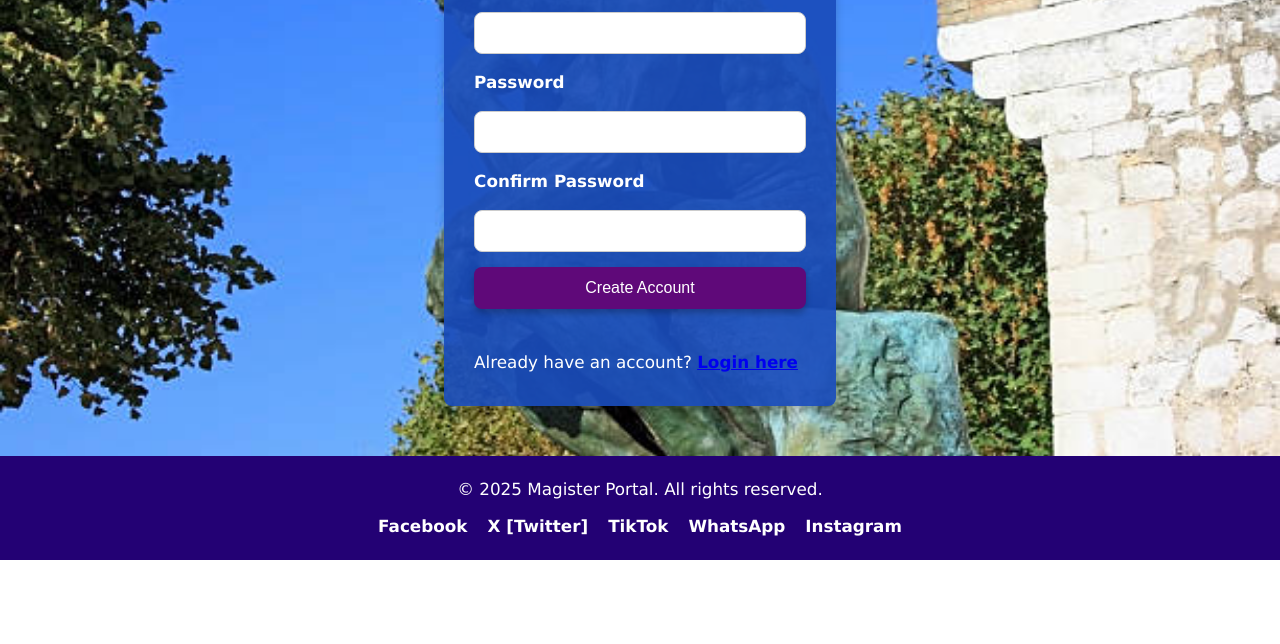
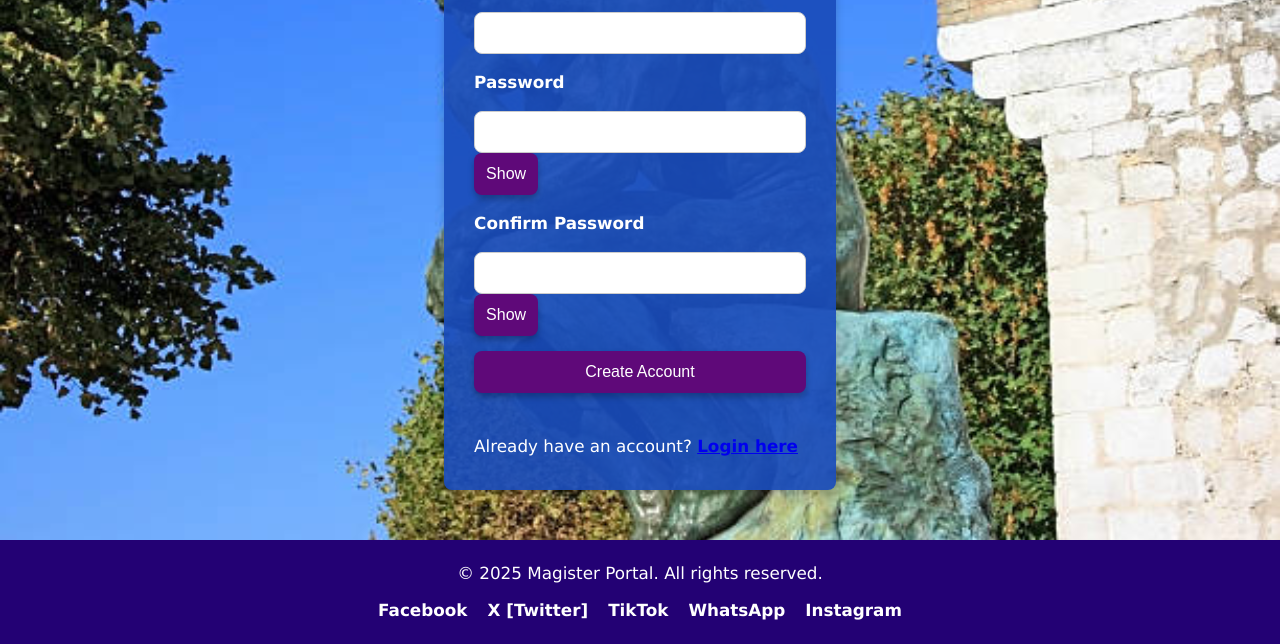
Before and after one commit to kabandaivan7-sketch/magister-portal-backend, a plain HTML site: page Front-end/SignUp.html in a window 1280 px wide. Shown: the part 263-907 px from the top of the page. Before the commit the page ends 823 px from the top, so only its background shows below. Drawn offline with Linux system fonts and the light colour scheme.

Commit message:
Yes commit view/hide password

```diff
--- a/Front-end/SignUp.html
+++ b/Front-end/SignUp.html
@@ -47,10 +47,16 @@
         <input type="email" id="signupEmail" required>
 
         <label for="signupPassword">Password</label>
-        <input type="password" id="signupPassword" required>
+        <div class="password-field">
+          <input type="password" id="signupPassword" required>
+          <button type="button" class="toggle-password" data-toggle="password" data-target="signupPassword">Show</button>
+        </div>
 
         <label for="signupConfirm">Confirm Password</label>
-        <input type="password" id="signupConfirm" required>
+        <div class="password-field">
+          <input type="password" id="signupConfirm" required>
+          <button type="button" class="toggle-password" data-toggle="password" data-target="signupConfirm">Show</button>
+        </div>
 
         <button type="submit">Create Account</button>
 
--- a/MagisterPortal.js
+++ b/MagisterPortal.js
@@ -34,6 +34,7 @@ document.addEventListener("DOMContentLoaded", () => {
   protectPage();
   setupAuthUI();
   setupForms();
+  setupPasswordToggles();
   loadPosts();
 
   // Admin bootstrap
@@ -105,6 +106,8 @@ function setupForms() {
   contactForm && contactForm.addEventListener("submit", handleContactSubmit);
   recoveryForm && recoveryForm.addEventListener("submit", handleRecoverySubmit);
 }
+
+/*
 
 /* ===============================
    LOGIN
```
Also changed, not shown: Front-end/Admin.html (+6 -0 lines), Front-end/Login.html (+4 -1 lines).
